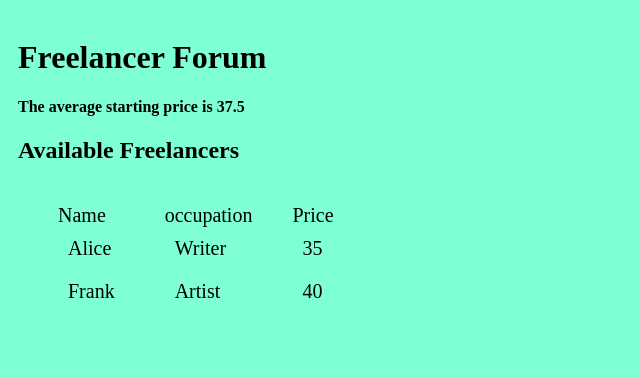
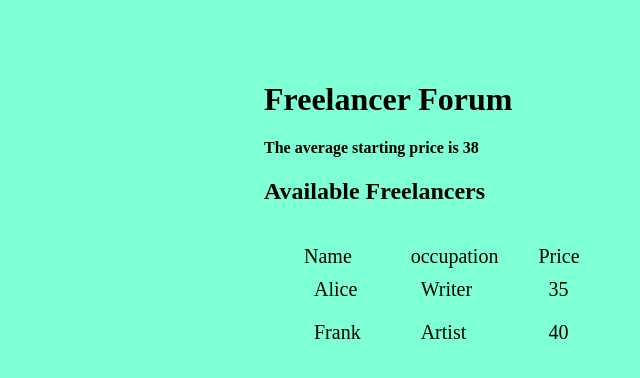
Before and after one commit to preethirmani/Unit2.FreelancerForum, a plain HTML site: page index.html in a window 1280 px wide. Shown: the whole page, without its empty margins (0-640 px from the left). Drawn offline with Linux system fonts and the light colour scheme.

Commit message:
changes made in average price calculation

```diff
--- a/index.css
+++ b/index.css
@@ -1,6 +1,6 @@
 body{
   background-color: aquamarine;
-  padding: 10px;
+  padding: 4% 20%;
 }
 
 ul {
--- a/index.js
+++ b/index.js
@@ -100,6 +100,6 @@ function averageStartingPrice() {
     return (sum + price);
   },0);
   console.log('totalPrice::', totalPrice);
-  averagePrice = totalPrice / (priceArray.length);
+  averagePrice = Math.ceil(totalPrice / (priceArray.length));
   return averagePrice;
 }
```
